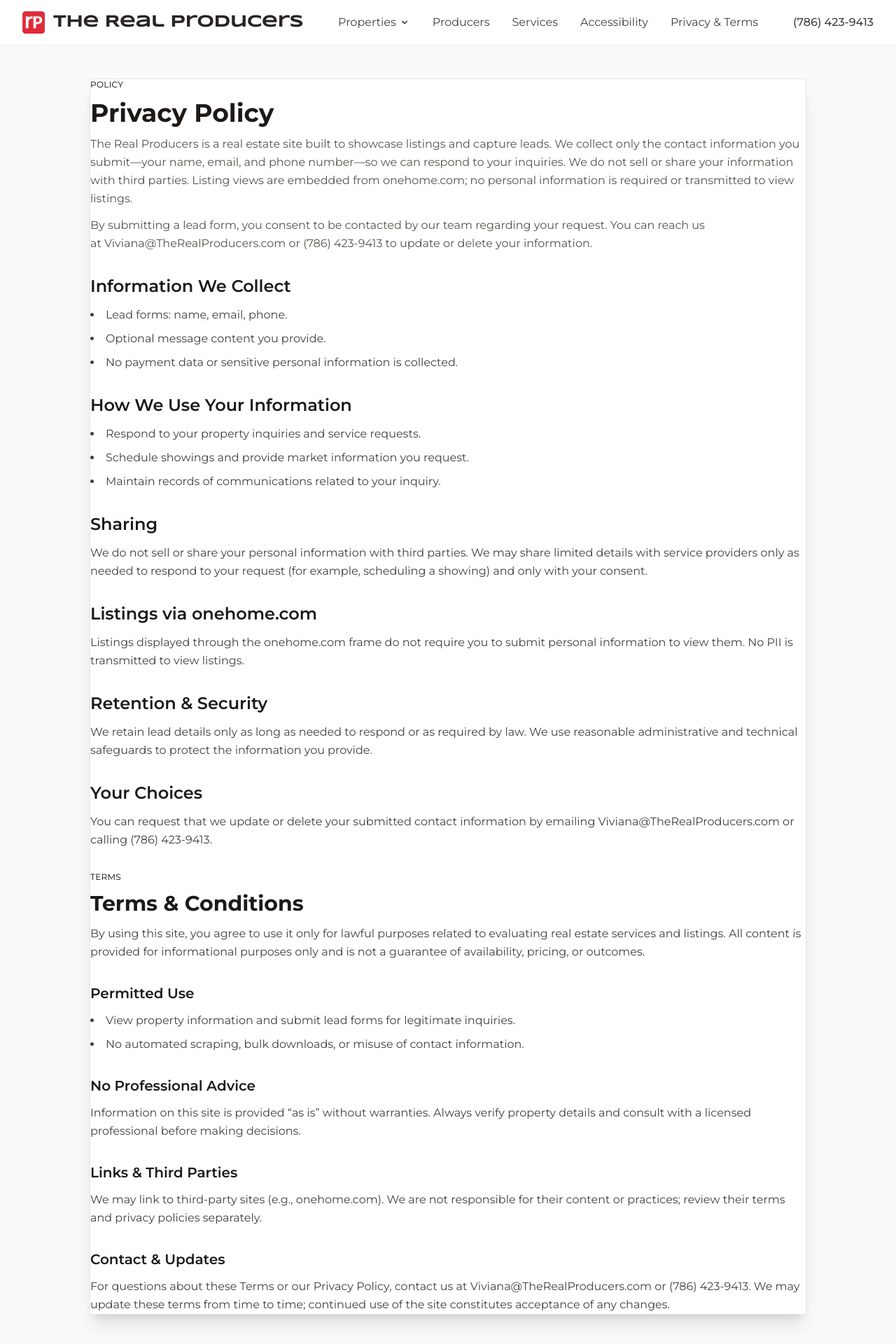
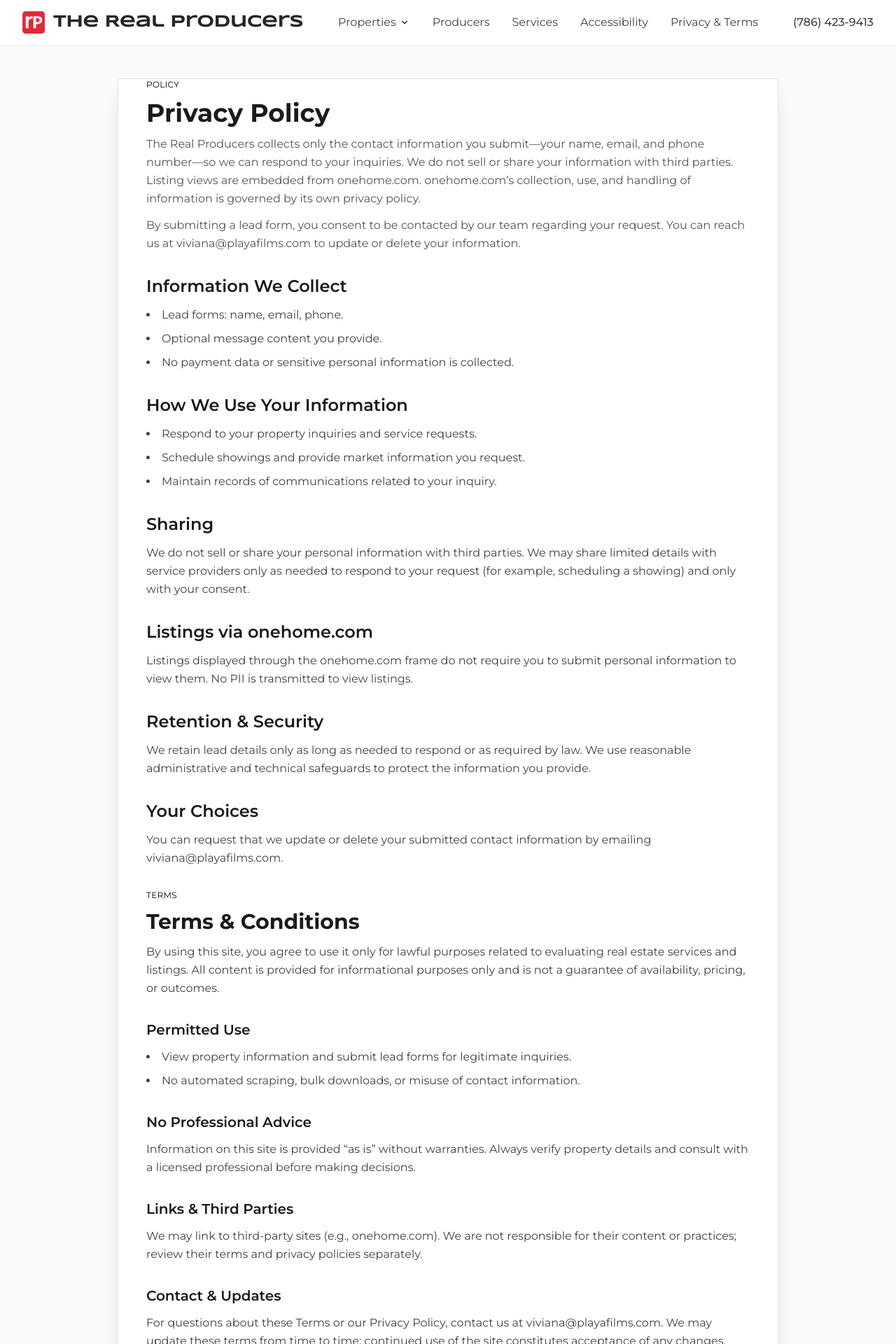
Before and after one commit to cganelli/therealproducers, a React (Vite) app: page /privacy in a window 1280 px wide. Shown: the top 1920 px of the page at 70% size. Built offline with nearby package versions, Linux system fonts and the light colour scheme.

Commit message:
Revise privacy/terms content and padding

```diff
--- a/src/components/Privacy.tsx
+++ b/src/components/Privacy.tsx
@@ -3,23 +3,22 @@ import React from 'react';
 
 const Privacy = () => {
   return (
-    <section className="pt-28 pb-16 bg-stone-50 min-h-screen px-6 sm:px-8 lg:px-12">
-      <div className="max-w-5xl mx-auto">
+    <section className="pt-28 pb-16 bg-stone-50 min-h-screen px-6 sm:px-10 lg:px-14 xl:px-20">
+      <div className="max-w-5xl mx-auto px-4 sm:px-6 lg:px-10">
         <div className="card bg-white shadow-xl border border-stone-200">
-          <div className="card-body space-y-8">
+          <div className="card-body space-y-8 px-4 sm:px-6 lg:px-10">
             <div>
               <p className="badge badge-neutral text-xs uppercase tracking-wide">Policy</p>
               <h1 className="text-4xl font-bold text-stone-900 mt-3">Privacy Policy</h1>
               <p className="text-stone-600 mt-3 leading-relaxed">
-                The Real Producers is a real estate site built to showcase listings and capture leads. We collect only the
-                contact information you submit—your name, email, and phone number—so we can respond to your inquiries. We do not
-                sell or share your information with third parties. Listing views are embedded from onehome.com; no personal
-                information is required or transmitted to view listings.
+                The Real Producers collects only the contact information you submit—your name, email, and phone number—so we can
+                respond to your inquiries. We do not sell or share your information with third parties. Listing views are embedded
+                from onehome.com. onehome.com’s collection, use, and handling of information is governed by its own privacy policy.
               </p>
               <p className="text-stone-600 mt-3 leading-relaxed">
-                By submitting a lead form, you consent to be contacted by our team regarding your request. You can reach us at
-                <a className="link link-primary ml-1" href="mailto:Viviana@TheRealProducers.com">Viviana@TheRealProducers.com</a> or{' '}
-                <a className="link link-primary" href="tel:+17864239413">(786) 423-9413</a> to update or delete your information.
+                By submitting a lead form, you consent to be contacted by our team regarding your request. You can reach us at{' '}
+                <a className="link link-primary" href="mailto:viviana@playafilms.com">viviana@playafilms.com</a> to update or delete
+                your information.
               </p>
             </div>
 
@@ -71,8 +70,7 @@ const Privacy = () => {
               <h2 className="text-2xl font-semibold text-stone-900">Your Choices</h2>
               <p className="text-stone-700 leading-relaxed">
                 You can request that we update or delete your submitted contact information by emailing{' '}
-                <a className="link link-primary" href="mailto:Viviana@TheRealProducers.com">Viviana@TheRealProducers.com</a> or calling{' '}
-                <a className="link link-primary" href="tel:+17864239413">(786) 423-9413</a>.
+                <a className="link link-primary" href="mailto:viviana@playafilms.com">viviana@playafilms.com</a>.
               </p>
             </div>
 
@@ -116,9 +114,8 @@ const Privacy = () => {
               <h3 className="text-xl font-semibold text-stone-900">Contact & Updates</h3>
               <p className="text-stone-700 leading-relaxed">
                 For questions about these Terms or our Privacy Policy, contact us at{' '}
-                <a className="link link-primary" href="mailto:Viviana@TheRealProducers.com">Viviana@TheRealProducers.com</a> or{' '}
-                <a className="link link-primary" href="tel:+17864239413">(786) 423-9413</a>. We may update these terms from time to
-                time; continued use of the site constitutes acceptance of any changes.
+                <a className="link link-primary" href="mailto:viviana@playafilms.com">viviana@playafilms.com</a>. We may update these
+                terms from time to time; continued use of the site constitutes acceptance of any changes.
               </p>
             </div>
           </div>
```
